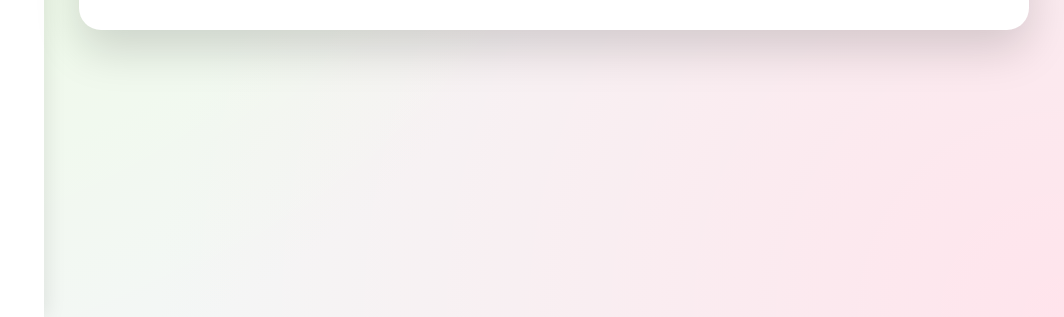
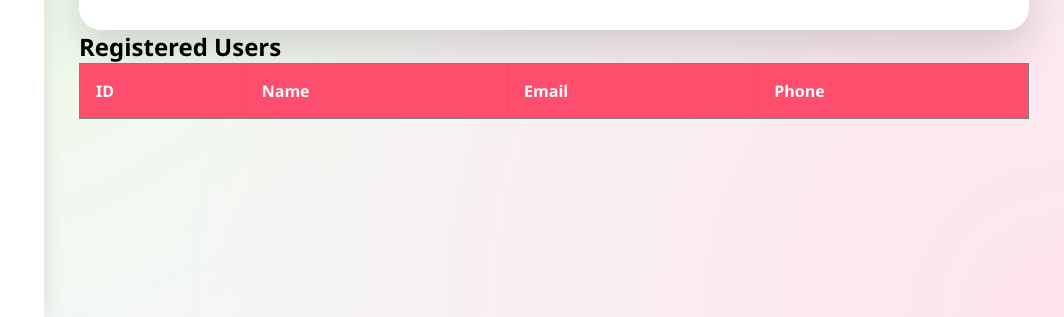
Before and after one commit to Abhi-Dadge/W-SAFE, a Flask app: page /admin-dashboard in a window 1280 px wide. Shown: the part 483-800 px from the top of the page, without its empty margins (216-1280 px from the left). Run offline with Flask 3, Linux system fonts and the light colour scheme; the visitor is signed in with stand-in values (Sample User, id 1); data that the repository does not hold is empty.

Commit message:
Added registered users to admin dashboard

```diff
--- a/app.py
+++ b/app.py
@@ -6,8 +6,6 @@ import os
 
 app = Flask(__name__)
 app.secret_key = "women_safety_secret"
-print("DEBUG API KEY:", os.getenv("OPENAI_API_KEY"))
-
 # client = OpenAI(api_key=os.getenv("OPENAI_API_KEY"))
 
 
@@ -240,6 +238,8 @@ def admin_login():
 @admin_required
 def admin_dashboard():
     conn = get_db_connection()
+    users = conn.execute("SELECT * FROM users ORDER BY id DESC").fetchall()
+
 
     # All SOS logs
     logs = conn.execute("""
@@ -267,7 +267,8 @@ def admin_dashboard():
         "admin.html",
         logs=logs,
         total_users=total_users,
-        live_sos=live_sos
+        live_sos=live_sos,
+        users=users
     )
 
 
--- a/templates/admin.html
+++ b/templates/admin.html
@@ -271,6 +271,25 @@ tr:hover{
                 {% endfor %}
             </table>
         </div>
+        <h2>Registered Users</h2>
+<table border="1">
+<tr>
+    <th>ID</th>
+    <th>Name</th>
+    <th>Email</th>
+    <th>Phone</th>
+</tr>
+
+{% for user in users %}
+<tr>
+    <td>{{ user.id }}</td>
+    <td>{{ user.name }}</td>
+    <td>{{ user.email }}</td>
+    <td>{{ user.phone }}</td>
+</tr>
+{% endfor %}
+</table>
+
 
     </div>
 </div>
```
